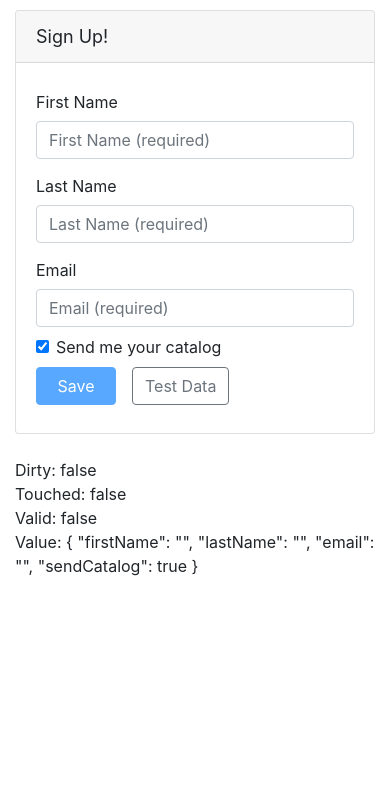
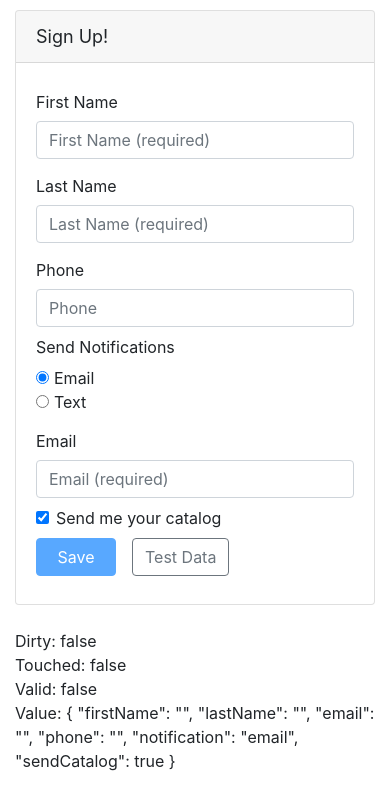
Before and after one commit to thiagodevx/angular-reactive-forms, an Angular app: page / in a window 390 px wide. Shown: the top 810 px of the page. Built offline with nearby package versions, Linux system fonts and the light colour scheme.

Commit message:
validation rule that adjust itself on runtime (telephone validation)

```diff
--- a/src/app/customers/customer.component.html
+++ b/src/app/customers/customer.component.html
@@ -48,6 +48,48 @@
         </div>
       </div>
 
+      <div class="form-group row mb-2">
+        <label for="phoneId" class="col-md-2 col-form-label">Phone</label>
+        <div class="col-md-8">
+          <input class="form-control"
+                 id="phoneId"
+                 type="tel"
+                 placeholder="Phone"
+                 formControlName="phone"
+                 [ngClass]="{'is-invalid': !customerForm.get('phone').valid}">
+          <span class="invalid-feedback">
+            <span *ngIf="customerForm.get('phone').errors?.required">
+              Please enter your phone number
+            </span>
+          </span>
+        </div>
+      </div>
+
+      <div class="form-group row mb-2">
+        <label class="col-md-2 col-form-label pt-0">Send Notifications</label>
+        <div class="col-md-8">
+          <div class="form-check form-check-inline">
+            <label class="form-check-label">
+              <input class="form-check-input"
+                     type="radio"
+                     value="email"
+                     formControlName="notification"
+                     (click)="setNotification('email')">Email
+            </label>
+          </div>
+        </div>
+        <div class="col-md-8">
+          <div class="form-check form-check-inline">
+            <label class="form-check-label">
+              <input class="form-check-input"
+                     type="radio"
+                     value="text"
+                     formControlName="notification"
+                     (click)="setNotification('text')">Text
+            </label>
+          </div>
+        </div>
+      </div>
       <div class="form-group row mb-2">
         <label class="col-md-2 col-form-label"
                for="emailId">Email</label>
--- a/src/app/customers/customer.component.ts
+++ b/src/app/customers/customer.component.ts
@@ -20,6 +20,8 @@
       firstName: ['', [Validators.required, Validators.minLength(3)]],
       lastName: ['', [Validators.required, Validators.maxLength(50)]],
       email: ['', [Validators.required, Validators.email]],
+      phone: '',
+      notification: 'email',
       sendCatalog: true
     });
   }
@@ -33,6 +35,16 @@
     });
   }
 
+  setNotification(notifyVia: string) {
+    const phoneControl = this.customerForm.get('phone');
+    if (notifyVia === 'text') {
+      phoneControl.setValidators(Validators.required);
+    } else {
+      phoneControl.clearValidators();
+    }
+    phoneControl.updateValueAndValidity();
+  }
+
   save() {
     console.log(this.customerForm);
     console.log('Saved: ' + JSON.stringify(this.customerForm.value));
```
